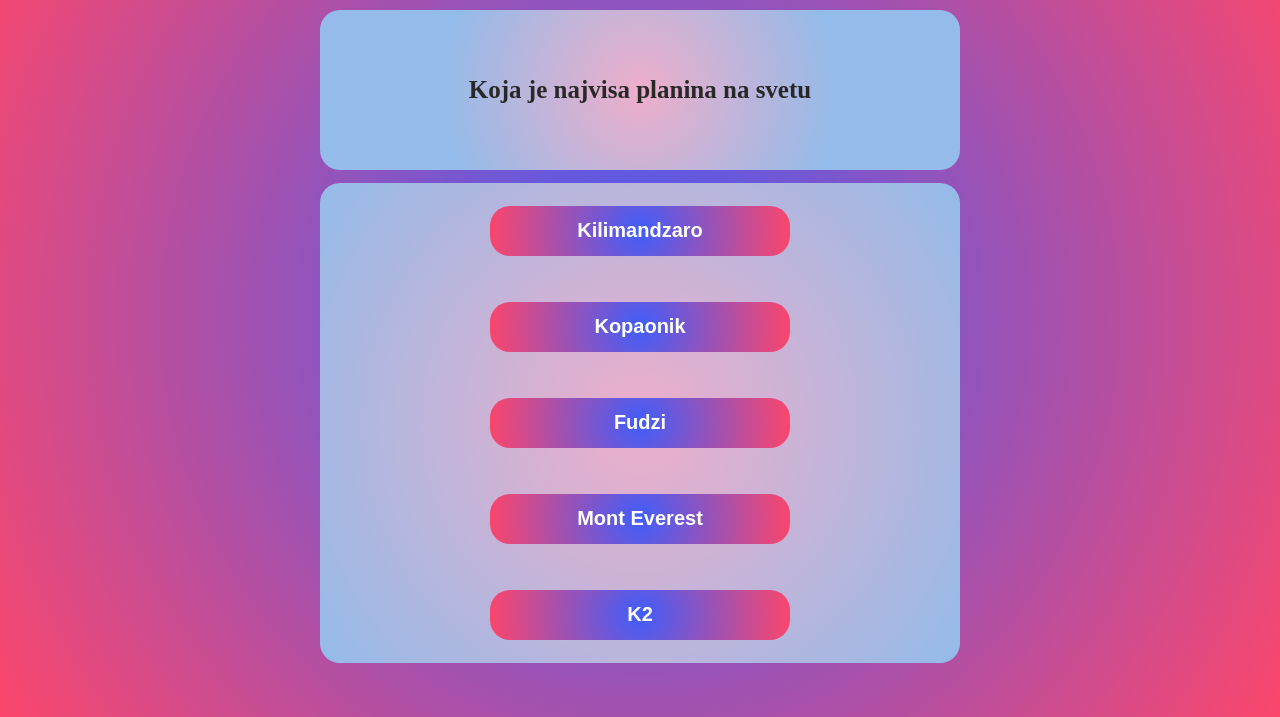
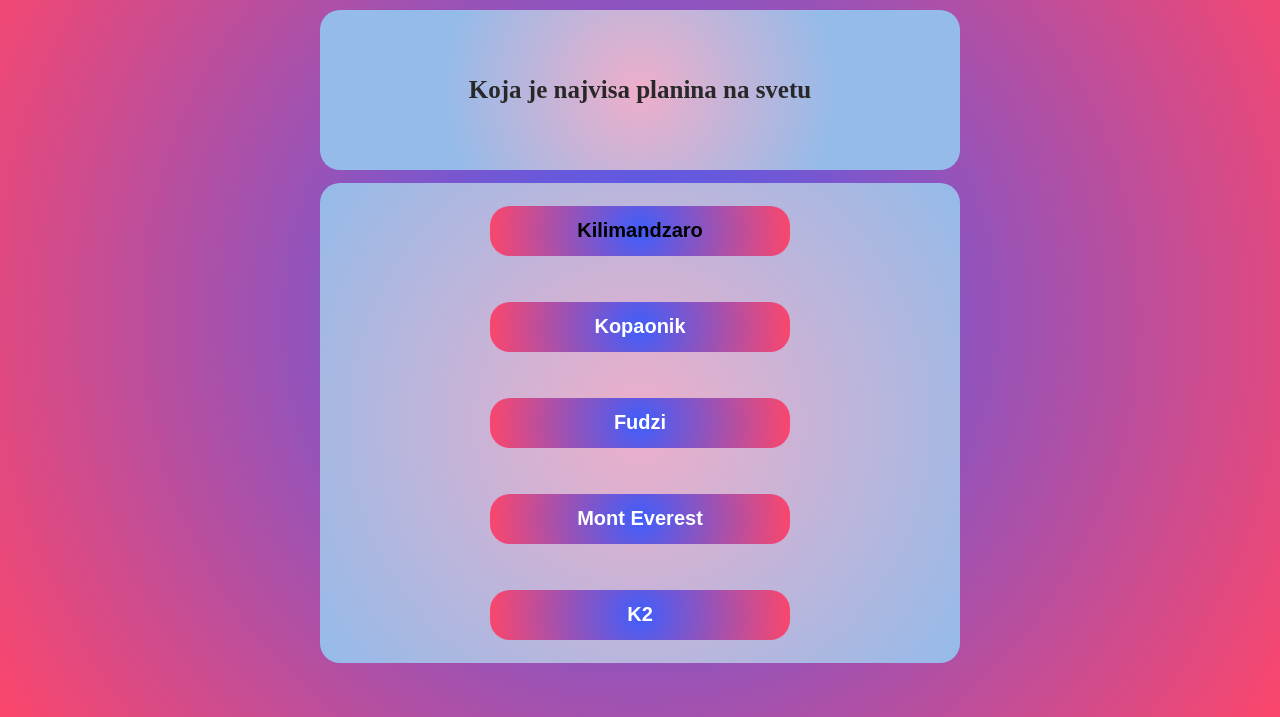
Before and after one commit to Alen-Kalac/RepositoryForPractice, a plain HTML site: page Quiz/index.html in a window 1280 px wide. In both pictures the pointer is over the button "Kilimandzaro". Shown: the part 83-800 px from the top of the page. Drawn offline with Linux system fonts and the light colour scheme.

Commit message:
Updated css

```diff
--- a/Quiz/style.css
+++ b/Quiz/style.css
@@ -62,3 +62,6 @@ background: radial-gradient(circle, rgba(238,174,202,1) 0%, rgba(148,187,233,1)
 background: radial-gradient(circle, rgba(63,94,251,1) 0%, rgba(252,70,107,1) 100%);
 
 }
+.buttonOdgovor:hover{
+    color: black;
+}
```
